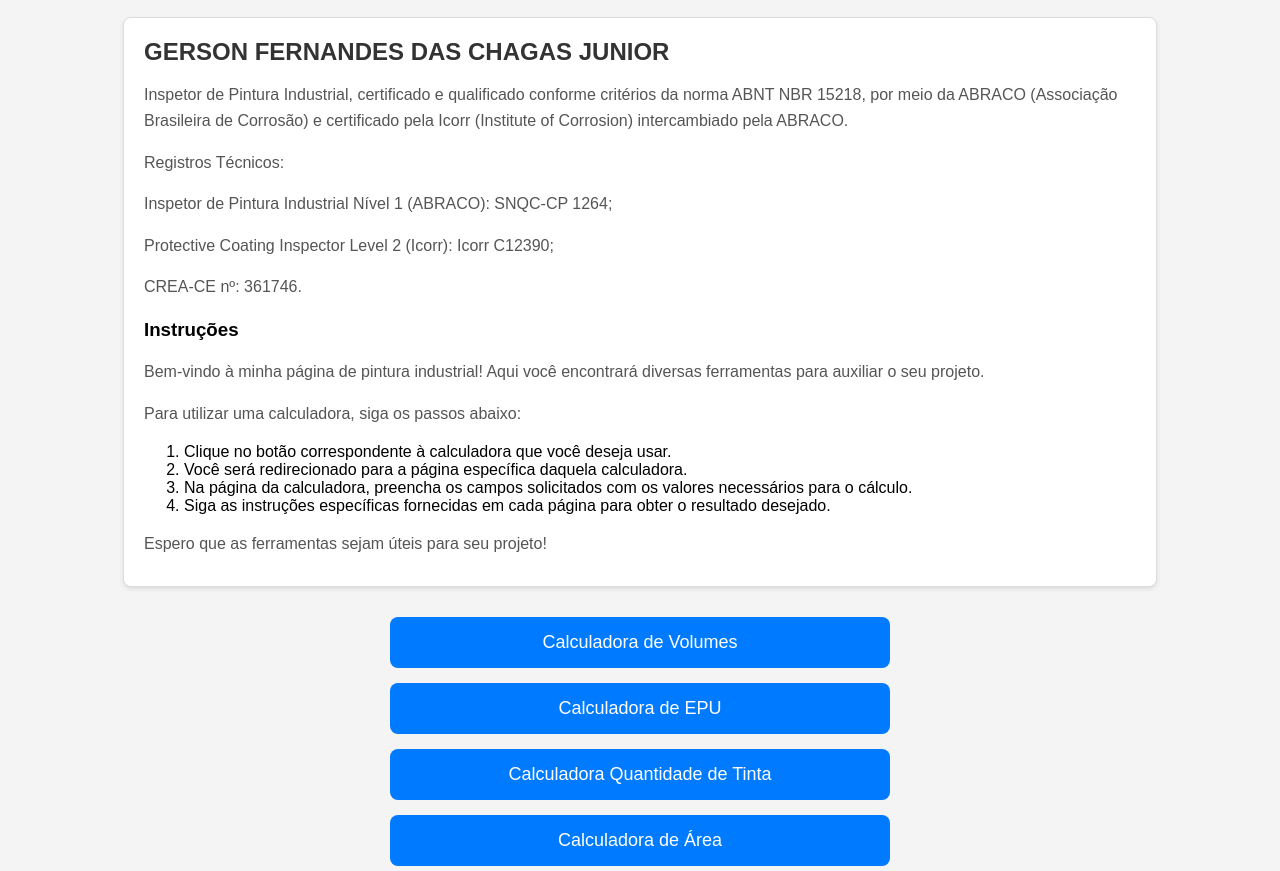
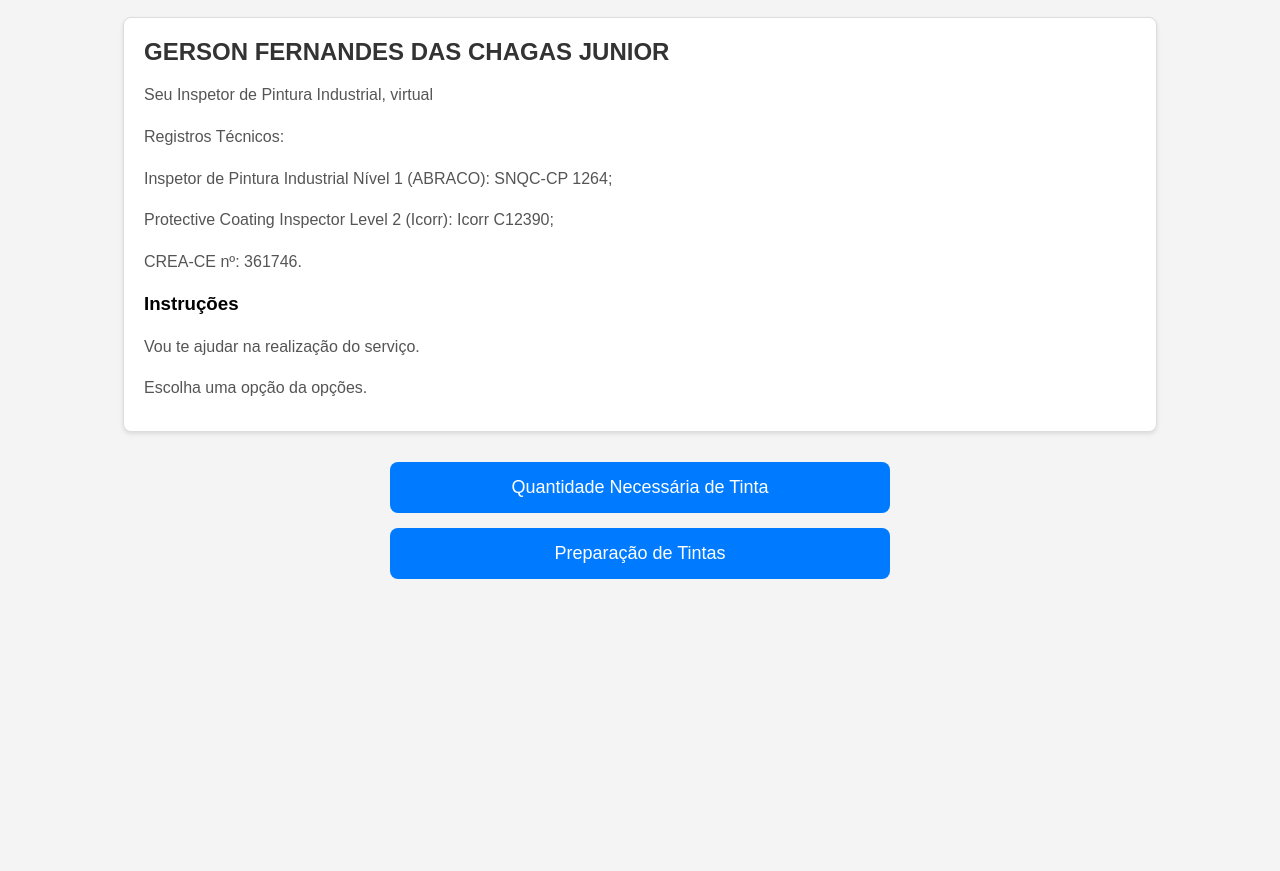
Before and after one commit to GersonFCJunior/Inspetor-IP-IEQ, a plain HTML site: page index.html in a window 1280 px wide. Shown: the part 81-952 px from the top of the page. After the commit the page ends 840 px from the top, so only its background shows below. Drawn offline with Linux system fonts and the light colour scheme.

Commit message:
Update index.html

```diff
--- a/index.html
+++ b/index.html
@@ -75,32 +75,21 @@
 
     <div class="instructions-container">
         <h2>GERSON FERNANDES DAS CHAGAS JUNIOR</h2>
-        <p>Inspetor de Pintura Industrial, certificado e qualificado conforme critérios da norma ABNT NBR 15218, por meio da ABRACO (Associação Brasileira
-            de Corrosão) e certificado pela Icorr (Institute of Corrosion) intercambiado pela ABRACO.</p>
+        <p>Seu Inspetor de Pintura Industrial, virtual</p>
         <p>Registros Técnicos:</p>
         <p>Inspetor de Pintura Industrial Nível 1 (ABRACO): SNQC-CP 1264;</p>
         <p>Protective Coating Inspector Level 2 (Icorr): Icorr C12390;</p>
         <p>CREA-CE nº: 361746.</p>
         <h3>Instruções</h3>
-        <p>Bem-vindo à minha página de pintura industrial! Aqui você encontrará diversas ferramentas para auxiliar o seu projeto.</p>
-        <p>Para utilizar uma calculadora, siga os passos abaixo:</p>
-        <ol>
-            <li>Clique no botão correspondente à calculadora que você deseja usar.</li>
-            <li>Você será redirecionado para a página específica daquela calculadora.</li>
-            <li>Na página da calculadora, preencha os campos solicitados com os valores necessários para o cálculo.</li>
-            <li>Siga as instruções específicas fornecidas em cada página para obter o resultado desejado.</li>
-        </ol>
-        <p>Espero que as ferramentas sejam úteis para seu projeto!</p>
+        <p>Vou te ajudar na realização do serviço.</p>
+        <p>Escolha uma opção da opções.</p>
     </div>
 
     <div class="button-container">
-        <a href="calculadora_volume.html" class="calculator-button">Calculadora de Volumes</a>
-        <a href="calculadora_epu.html" class="calculator-button">Calculadora de EPU</a>
-        <a href="calculadora_detinta.html" class="calculator-button">Calculadora Quantidade de Tinta</a>
-        <a href="calculadora_area.html" class="calculator-button">Calculadora de Área</a>
-        <a href="padrao_decores.html" class="calculator-button">Padrão de Cores Industrial</a>
-        <a href="esquemas_de_pintura.html" class="calculator-button">Esquemas de Pintura</a>
-        <a href="estoque_de_tintas.html" class="calculator-button">Estoque de Tintas</a>
+
+        <a href="calculadora_volume.html" class="calculator-button">Quantidade Necessária de Tinta</a>
+        <a href="calculadora_volume.html" class="calculator-button">Preparação de Tintas</a>
+
     </div>
 </body>
 </html>
```
